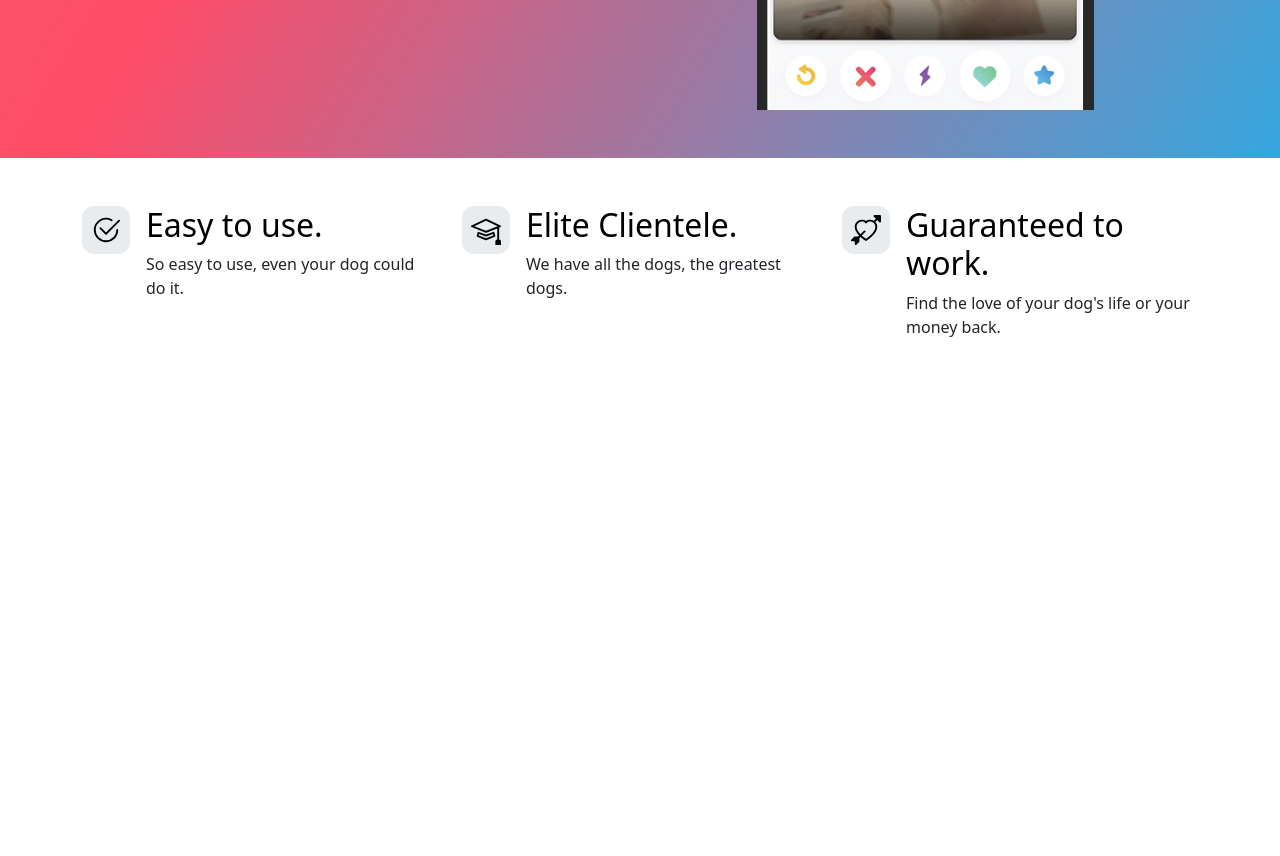
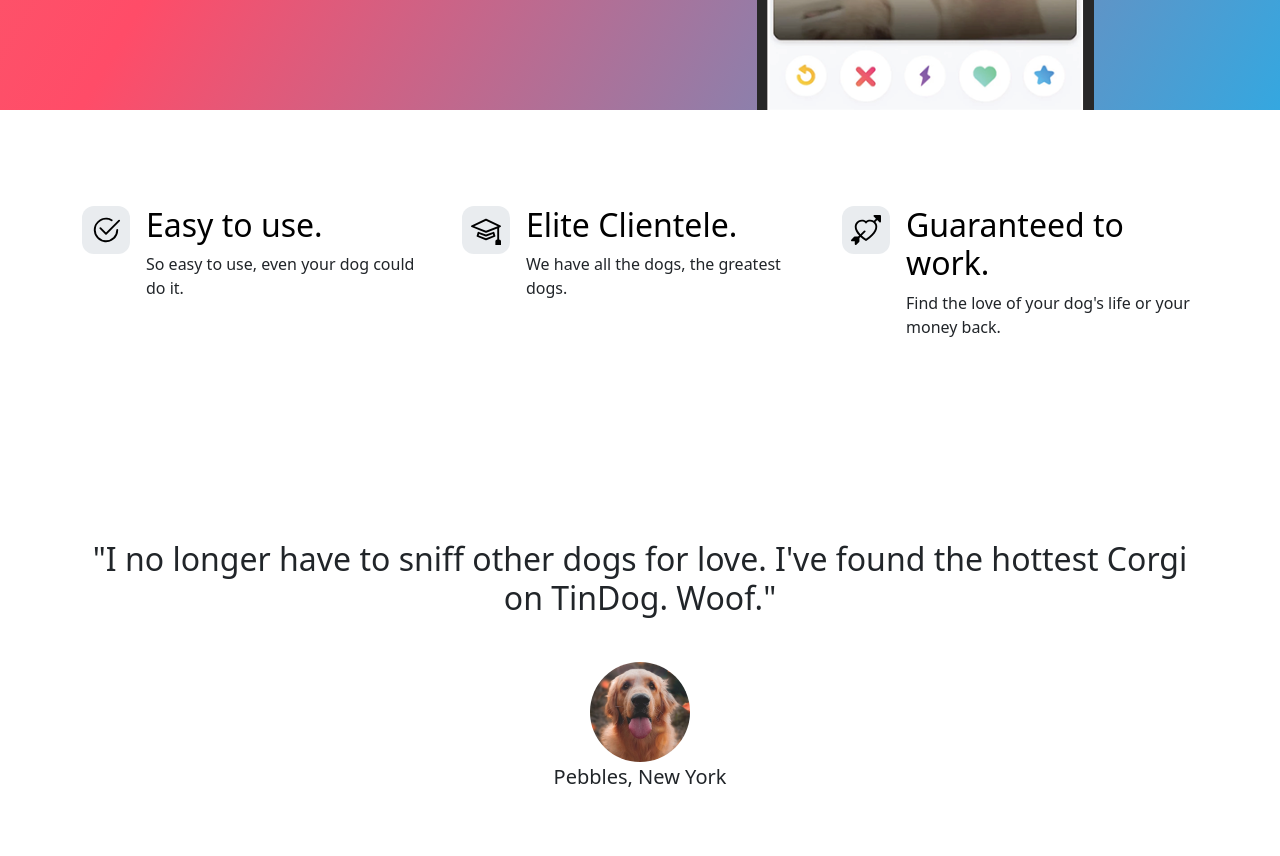
Before and after one commit to SAKI-DEVELOPER/code_with_saki, a plain HTML site: page 11.3 TinDog Project/index.html in a window 1280 px wide. Shown: the part 580-1436 px from the top of the page. Before the commit the page ends 983 px from the top, so only its background shows below. Drawn offline with nearby package versions, Linux system fonts and the light colour scheme.

Commit message:
Code with Angela Yu in Github

```diff
--- a/11.3 TinDog Project/css/style.css
+++ b/11.3 TinDog Project/css/style.css
@@ -69,3 +69,44 @@
 .bi-apple {
   margin-right: 0.3rem;
 }
+
+.text-body-emphasis-dog {
+  text-align: center;
+}
+
+.dog-image {
+  height: 100px;
+  border-radius: 50%;
+}
+
+
+.dog-image-container {
+  display: flex;
+  justify-content: center;
+  /* border: 2px solid #f00; */
+  height: 100px;
+  width: 1fr;
+}
+
+/* .ts-para {
+  display: flex;
+  justify-content: center;
+  align-items: center;
+  width: 1fr;
+  border: 2px solid #f00;
+} */
+
+
+.dog-text {
+  margin-top: 4%;
+  display: flex;
+  flex-direction: column;
+  justify-content: center;
+  align-items: center;
+  width: 1fr;
+  text-wrap: nowrap;
+}
+
+.testimonial-con {
+  margin-top: 7%;
+}
--- a/11.3 TinDog Project/index.html
+++ b/11.3 TinDog Project/index.html
@@ -16,7 +16,7 @@
 
       <div class="gradient-background">
         <div class="container col-xxl-8 px-4 pt-5 pb-0">
-          <div class="row flex-lg-row-reverse align-items-center g-5 py-5">
+          <div class="row flex-lg-row-reverse align-items-center g-5 pt-5">
             <div class="col-10 col-sm-8 col-lg-6">
               <img src="./images/iphone.png" class="d-block mx-lg-auto img-fluid" alt="Bootstrap Themes"  height="200"  loading="lazy">
             </div>
@@ -47,7 +47,7 @@
 
   </section>
   <!-- Features -->
-   <div class="container">
+   <div class="container mt-5">
     <div class="row g-4 py-5 row-cols-1 row-cols-lg-3">
       <div class="col d-flex align-items-start">
         <div class="icon-square text-body-emphasis bg-body-secondary d-inline-flex align-items-center justify-content-center fs-4 flex-shrink-0 me-3">
@@ -60,7 +60,7 @@
 </svg>
         </div>
         <div>
-          <h3 class="fs-2 text-body-emphasis">Easy to use.</h3>
+          <h3 class="fs-2 text-body-emphasis ">Easy to use.</h3>
           <p>So easy to use, even your dog could do it.</p>
 
         </div>
@@ -100,6 +100,28 @@
   <!-- Testimonial -->
   <section id="testimonial">
 
+    <div class="container py-5 testimonial-con">
+      <h2 class="text-body-emphasis-dog col-12 ">"I no longer have to sniff other dogs for love. I've found the hottest Corgi on TinDog. Woof."</h2>
+
+          <div class="dog-text">
+
+
+                <div class="dog-image-container">
+                  <img src="./images/dog-img.jpg" alt="dog image"  class="dog-image">
+
+
+                </div>
+                <div class="parag">
+                  <p class="col-lg-8  lead">
+                    Pebbles, New York
+                  </p>
+
+                </div>
+
+          </div>
+
+    </div>
+
   </section>
   <!-- Pricing -->
   <section id="pricing">
```
